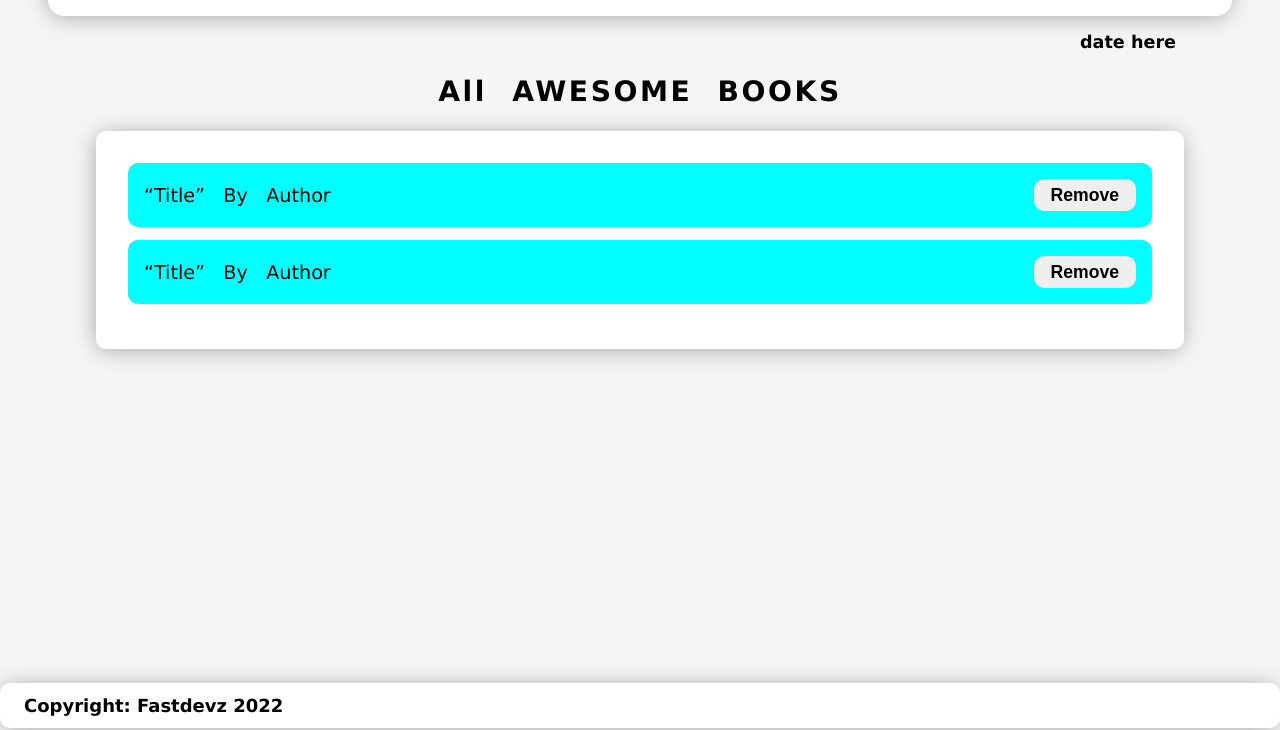
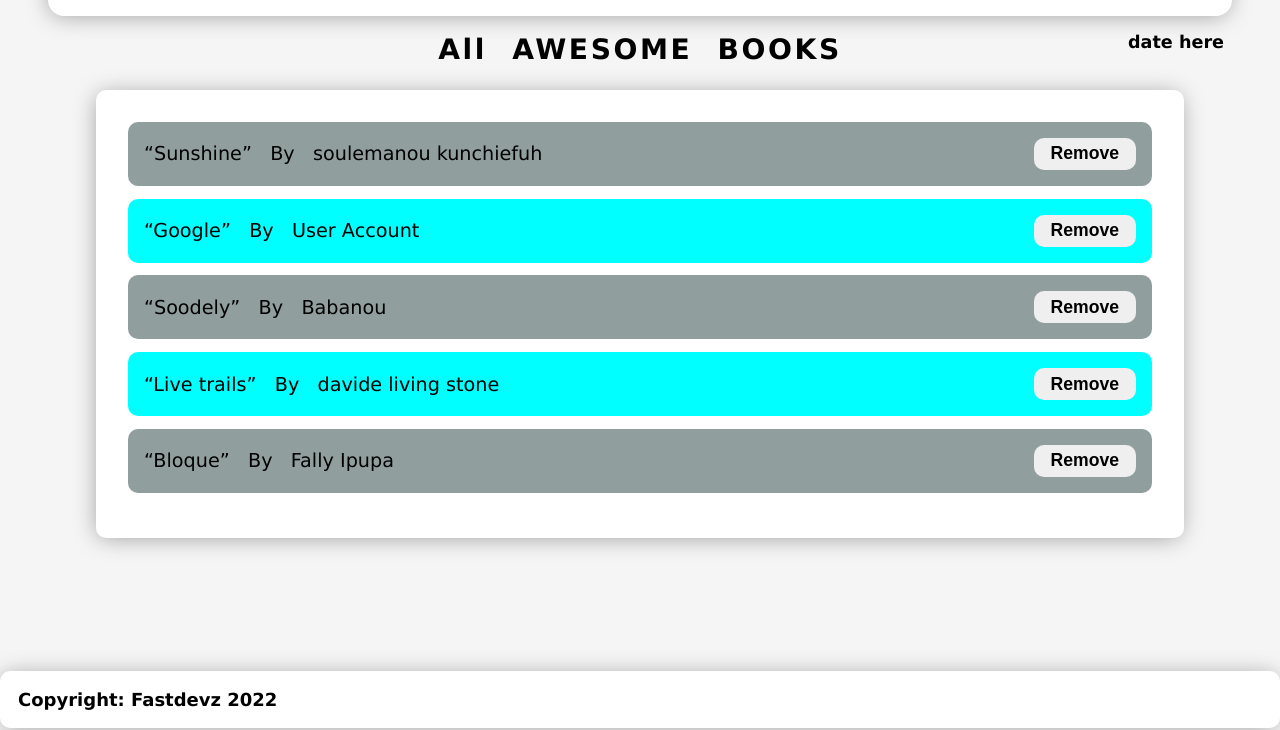
Before and after one commit to soulemanou-software/awesome-book-ES6, a website: page index.html in a window 1280 px wide. Shown: the part 70-800 px from the top of the page. Drawn offline with Linux system fonts and the light colour scheme.

Commit message:
added the functionality at 45% in app.js

```diff
--- a/index.css
+++ b/index.css
@@ -23,6 +23,9 @@ body{
 /*============================================================================================================*/
 /* The header section here */
 nav{
+    position: fixed;
+    left: 0;
+    top: 0;
     display: flex;
     flex-direction: column;
     justify-content: center;
@@ -89,6 +92,7 @@ nav> #times-zone{
 /*============================================================================================================*/
 /*section all awesome book*/
 #list-items{
+    margin-top: 5em;
     display: flex;
     justify-content: center;
     align-items: center;
@@ -130,11 +134,14 @@ nav> #times-zone{
     margin-bottom: .8rem ;
     border: none;
 }
+.bookItem:nth-last-of-type(odd){
+    background-color: var(--listbglight);
+}
 .about-Book{
     font-size: 1.2rem;
     border: 2px solid re
 }
-#btnRemove{
+.btnRemove{
      height: 2.5vw;
      width: 8vw;
      border: none;
@@ -142,7 +149,7 @@ nav> #times-zone{
      font-size: 1.1rem;
      font-weight: 600;
 }
-#btnRemove:hover{
+.btnRemove:hover{
     background-color:var(--text-hover);
     color: var(--text-hover-white);
 }
@@ -213,9 +220,14 @@ nav> #times-zone{
     font-weight:600;
     padding: 2rem;
     line-height: 2rem;
+
+
 }
 .contactActive{
     display: block;
+    transition: all 0.5s ease-in-out ;
+
+
 }
 #contact p{
     color: var(--text-hover);
@@ -227,14 +239,17 @@ nav> #times-zone{
 /*============================================================================================================*/
 /* The footer section*/
 footer{
-    position: absolute;
+    position:absolute;
     left: 0;
     right: 0;
+    bottom: 0;
+    margin-top: 2em;
     bottom: 2px;
     width: 100%;
+    z-index: 20;
   }
   .footer .footer__content {
-    padding: 12px 24px;
+    padding: 1em;
     font-size: 18px;
     font-weight: 600;
     border: none;
--- a/index.html
+++ b/index.html
@@ -33,27 +33,8 @@
         <h2 id="main-Heading">All AWESOME BOOKS</h2>
         <!-- main section all Awesome books -->
             <main id="main-Content" class="main-Content" >
-                <!-- The list of books -->
-                <div class="bookItem indexBookItem">
-                    <div class="about-Book">
-                        <q>Title</q>
-                        &nbsp; By &nbsp;
-                        <span>Author</span>
-                    </div>
-                    <button id="btnRemove">Remove</button>
-                </div>
-                <!-- End of the list of books -->
+                <!-- The list of books here-->
 
-                <!-- The list of books -->
-                <div class="bookItem indexBookItem">
-                    <div class="about-Book">
-                        <q>Title</q>
-                        &nbsp; By &nbsp;
-                        <span>Author</span>
-                    </div>
-                    <button id="btnRemove">Remove</button>
-                </div>
-                <!-- End of the list of books -->
             </main>
         <!-- End of main section for all awesome books -->
     </section>
--- a/index.js
+++ b/index.js
@@ -2,6 +2,7 @@ const navigator = document.querySelectorAll('.listNav');
 const mainContent = document.querySelector('.main-Content');
 const addBook = document.querySelector('.addBookForm');
 const contactinfo = document.querySelector('.contact');
+// navigation in the page
 navigator.forEach(element => {
     element.addEventListener('click',()=>{
         if(element.id == 'list'){
@@ -16,9 +17,58 @@ navigator.forEach(element => {
             contactinfo.classList.add('contactActive');
             mainContent.classList.remove('main-contentActive');
             addBook.classList.remove('addBookFormActive');
-        }else{
-            console.log('ces pas les lol');
         }
     });
 });
 window.onload = mainContent.classList.add('main-contentActive');
+// navigation in the page
+
+//data for the element
+const data =[
+    {
+        Title:'Sunshine',
+        Author:'soulemanou kunchiefuh'
+    },
+    {
+
+        Title:'Google',
+        Author:'User Account'
+    },
+    {
+        Title:'Soodely',
+        Author:'Babanou '
+    },
+    {
+        Title:'Live trails',
+        Author:'davide living stone'
+    },
+    {
+        Title:'Bloque',
+        Author:'Fally Ipupa'
+    },
+
+];
+function display(data){
+    const bookItem = document.querySelector('.bookItem');
+    for(let i=0; i<= data.length; ++i){
+        const div = document.createElement('div');
+        div.className = 'bookItem';
+        // div.className = 'indexBookItem';
+        const div2 = document.createElement('div');
+        div2.className = 'about-Book';
+        div2.innerHTML =`<q>${data[i].Title}</q>
+        &nbsp; By &nbsp;
+        <span>${data[i].Author}</span>`;
+        const btnEl = document.createElement('button');
+        btnEl.className = 'btnRemove';
+        btnEl.innerHTML = 'Remove'
+        div.appendChild(div2);
+        div.appendChild(btnEl);
+        mainContent.appendChild(div);
+        console.log(i);
+    };
+    // console.log(arrElement);
+};
+
+display(data);
+//
```
